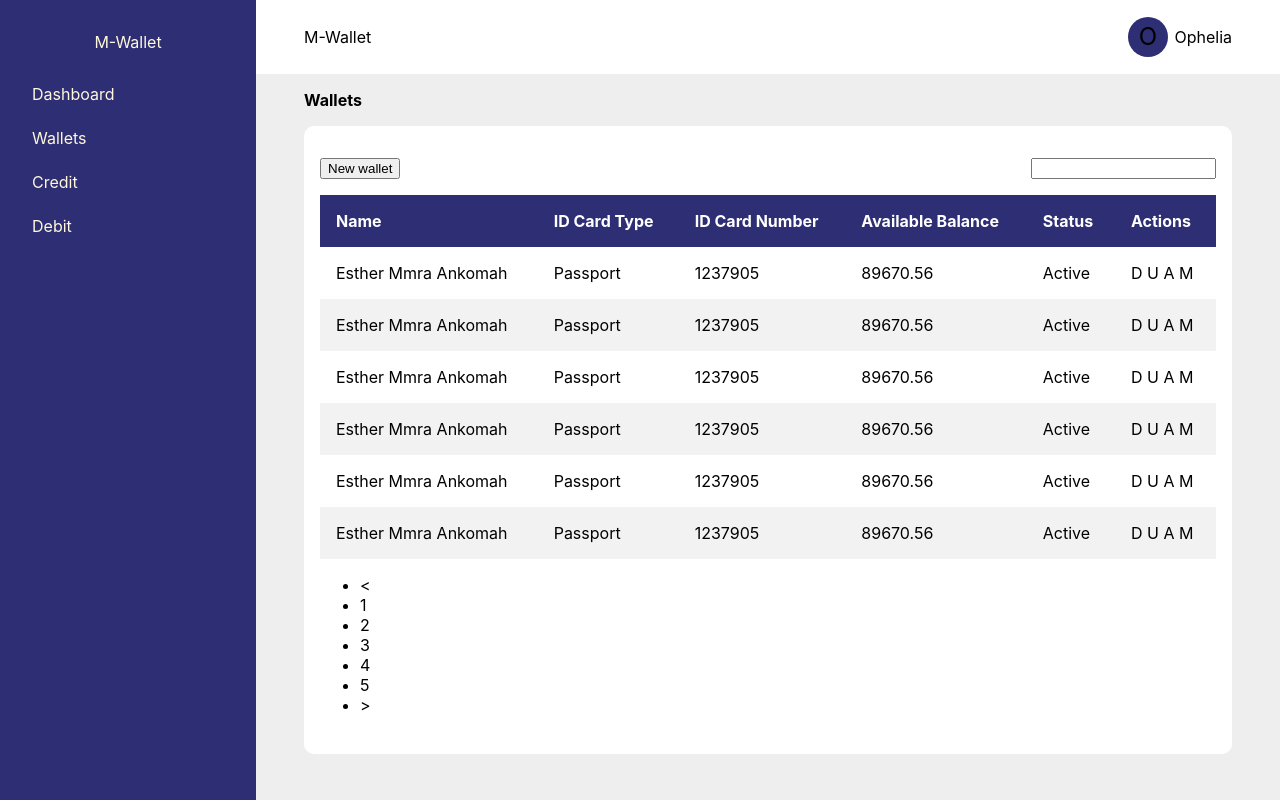
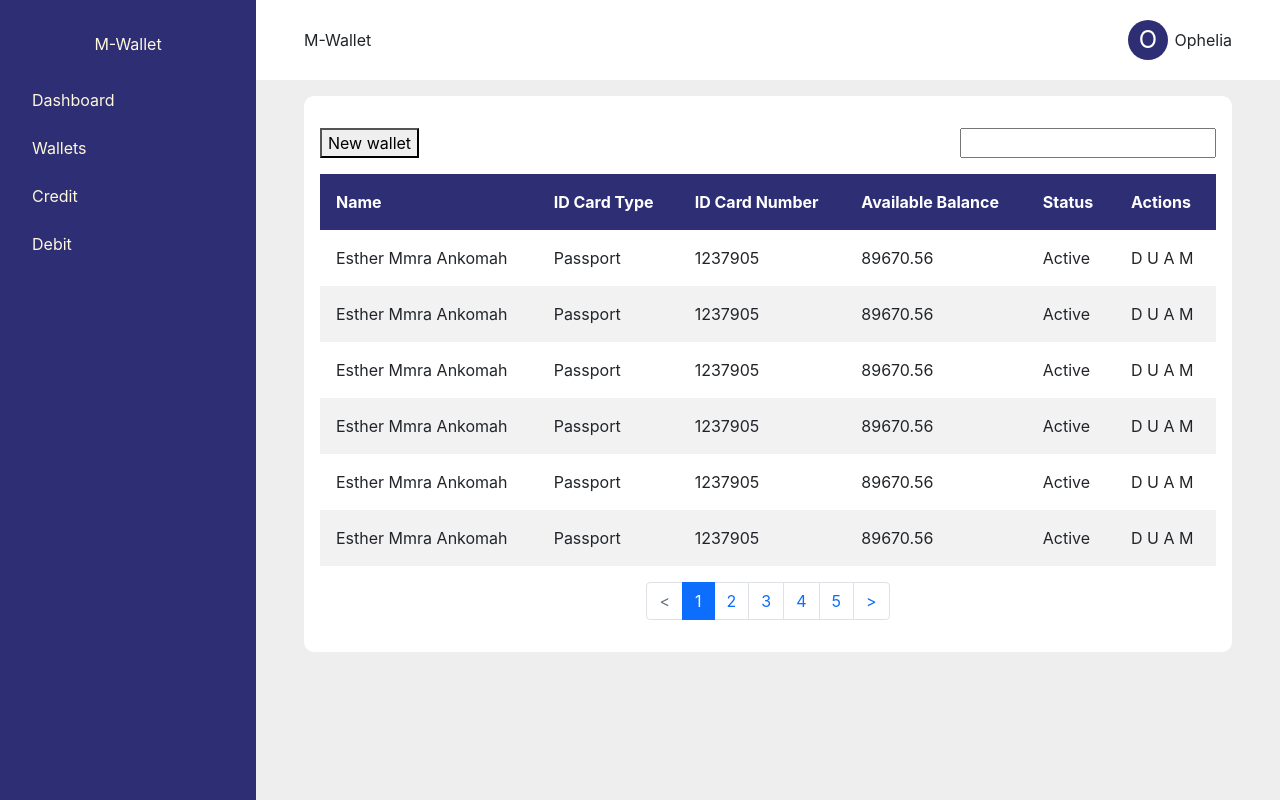
Before and after one commit to estyvalankomah/wallet, a React (Create React App) app: page / in a window 1280 px wide. Built offline with nearby package versions, Linux system fonts and the light colour scheme.

Commit message:
Added pagination

```diff
--- a/public/index.html
+++ b/public/index.html
@@ -3,6 +3,7 @@
   <head>
     <meta charset="utf-8" />
     <link rel="icon" href="%PUBLIC_URL%/favicon.ico" />
+    <link href="https://cdn.jsdelivr.net/npm/bootstrap@5.1.3/dist/css/bootstrap.min.css" rel="stylesheet" integrity="sha384-1BmE4kWBq78iYhFldvKuhfTAU6auU8tT94WrHftjDbrCEXSU1oBoqyl2QvZ6jIW3" crossorigin="anonymous">
     <meta name="viewport" content="width=device-width, initial-scale=1" />
     <meta name="theme-color" content="#000000" />
     <meta
--- a/src/components/table/walletTable.css
+++ b/src/components/table/walletTable.css
@@ -3,6 +3,7 @@ table {
     border-spacing: 0;
     width: 100%;
     margin-top: 1rem;
+    margin-bottom: 1rem;
 }
 
 thead{
--- a/src/components/view/view.css
+++ b/src/components/view/view.css
@@ -30,6 +30,7 @@
     align-items: center;
     justify-content: center;
     background-color: rgb(46, 46, 117);
+    color: white;
 }
 
 
--- a/src/components/view/view.jsx
+++ b/src/components/view/view.jsx
@@ -13,7 +13,7 @@ function View(){
                 </div>
             </div>
             <div id="main-view">
-                <div id="title">Wallets</div>
+                {/* <div id="title">Wallets</div> */}
                 <Wallets />
             </div>
         </div>
--- a/src/components/wallets/wallets.css
+++ b/src/components/wallets/wallets.css
@@ -1,5 +1,4 @@
 #wallets{
-    height: 90%;
     background-color: white;
     border-radius: 10px;
     padding: 1rem;
--- a/src/components/wallets/wallets.jsx
+++ b/src/components/wallets/wallets.jsx
@@ -1,12 +1,14 @@
-import React from 'react'
+import React, { useState } from 'react'
 import ReactPaginate from 'react-paginate'
 import './wallets.css'
 import WalletTable from '../table/walletTable'
 
 function Wallets() {
 
-    const handlePageClick = () =>{
+    const [items, setItems] = useState([])
 
+    const handlePageClick = (data) =>{
+        console.log(data)
     }
 
     return (
@@ -23,6 +25,14 @@ function Wallets() {
                 nextLabel={'>'}
                 pageCount={5}
                 onPageChange={handlePageClick}
+                containerClassName={'pagination justify-content-center'}
+                pageClassName={'page-item'}
+                pageLinkClassName={'page-link'}
+                previousLinkClassName={'page-link'}
+                previousClassName={'page-item'}
+                nextLinkClassName={'page-link'}
+                nextClassName={'page-item'}
+                activeClassName={'active'}
             />
         </div>
     )
```
